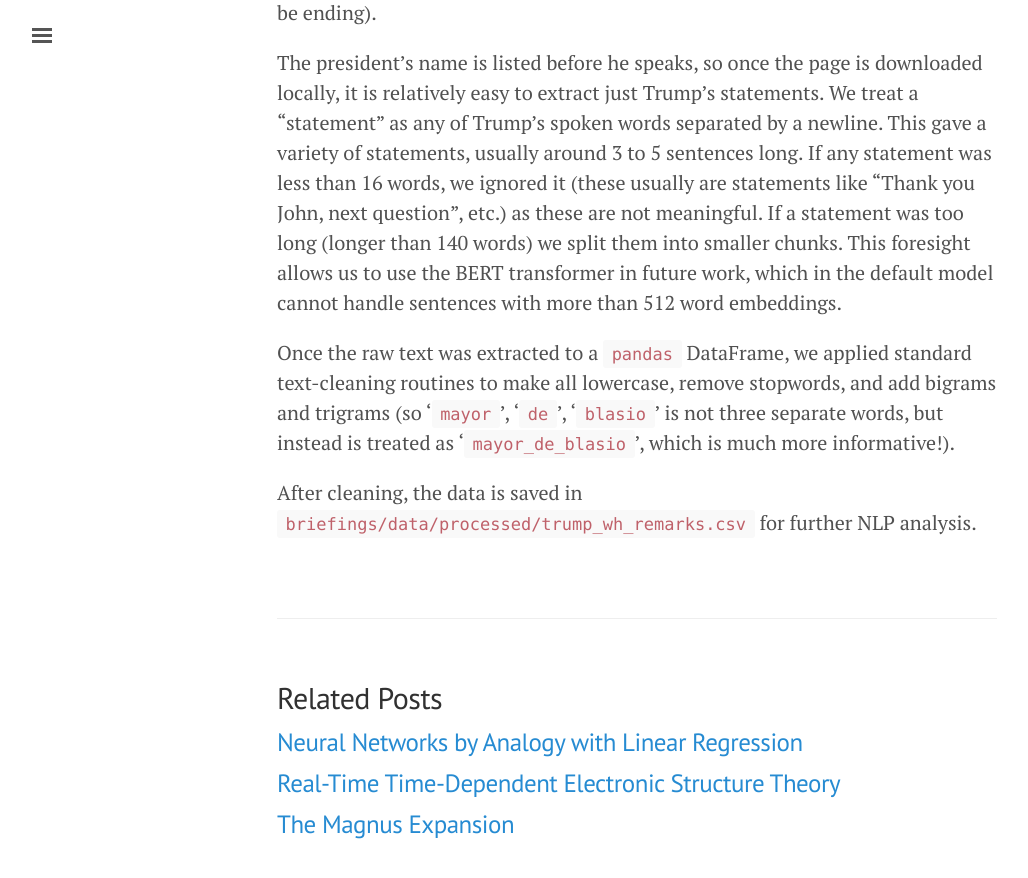
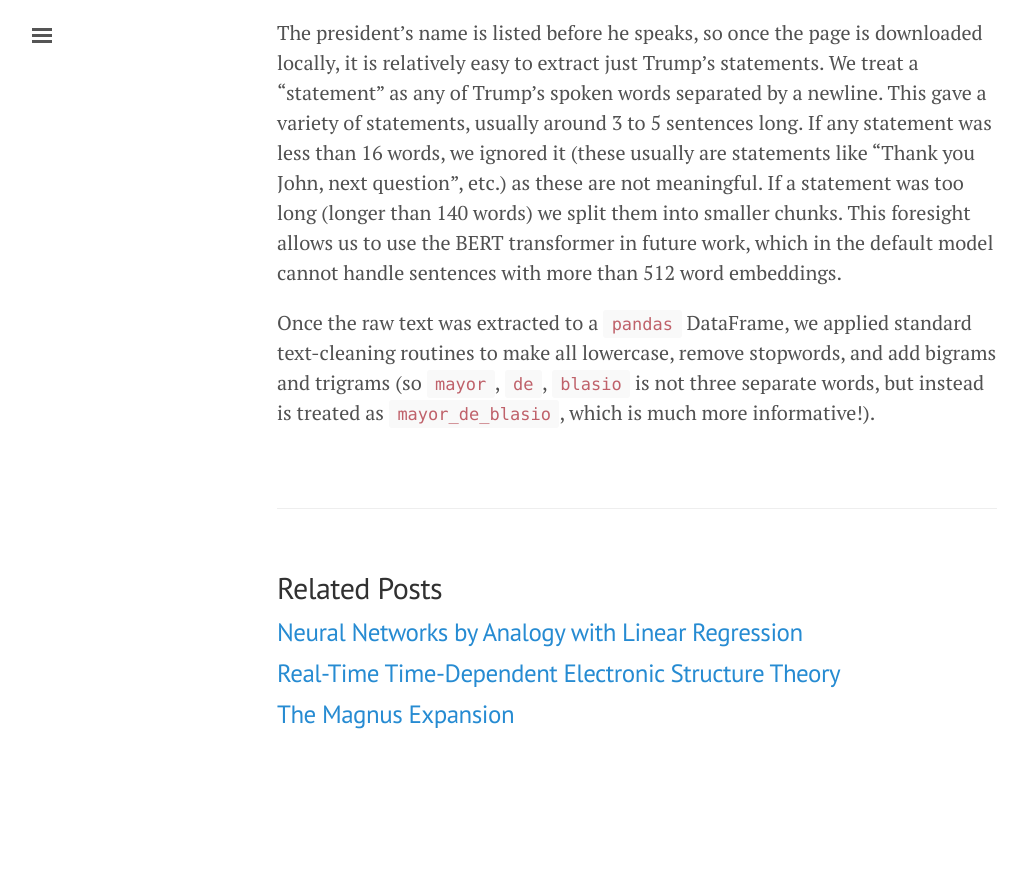
Before and after one commit to jjgoings/jjgoings.github.io, a Jekyll site: the page built from _posts/2020-5-9-trump-covid.md, in a window 1280 px wide and 900 px high, scrolled down 8239 px. Shown: the top 878 px of the window, without its empty margins (3-1031 px from the left). Built offline with Jekyll 4.4.1, drawn with Linux system fonts in a browser that asks for light colours; after the commit the page ends 9029 px from its top, so only the background shows below that.

Commit message:
latest updates

```diff
--- a/_posts/2020-5-9-trump-covid.md
+++ b/_posts/2020-5-9-trump-covid.md
@@ -6,7 +6,7 @@
 The code and details can be found on [GitHub here](https://github.com/jjgoings/trump-covid-briefings).
 
 <p align="center">
-<img alt="" src="{{ site.baseurl }}/assets/trump_wh_press_briefing.jpg" height="300" />
+<img alt="" src="{{ site.baseurl }}/assets/trump_wh_press_briefing.jpg" height="270" />
 </p>
 
 ## Table of Contents
@@ -189,8 +189,4 @@
 
 The president's name is listed before he speaks, so once the page is downloaded locally, it is relatively easy to extract just Trump's statements. We treat a "statement" as any of Trump's spoken words separated by a newline. This gave a variety of statements, usually around 3 to 5 sentences long. If any statement was less than 16 words, we ignored it (these usually are statements like "Thank you John, next question", etc.) as these are not meaningful. If a statement was too long (longer than 140 words) we split them into smaller chunks. This foresight allows us to use the BERT transformer in future work, which in the default model cannot handle sentences with more than 512 word embeddings.
 
-Once the raw text was extracted to a `pandas` DataFrame, we applied standard text-cleaning routines to make all lowercase, remove stopwords, and add bigrams and trigrams (so '`mayor`', '`de`', '`blasio`' is not three separate words, but instead is treated as '`mayor_de_blasio`', which is much more informative!).
-
-After cleaning, the data is saved in `briefings/data/processed/trump_wh_remarks.csv` for further NLP analysis.
-
-<!---## Usage-->
+Once the raw text was extracted to a `pandas` DataFrame, we applied standard text-cleaning routines to make all lowercase, remove stopwords, and add bigrams and trigrams (so `mayor`, `de`, `blasio` is not three separate words, but instead is treated as `mayor_de_blasio`, which is much more informative!).
```
